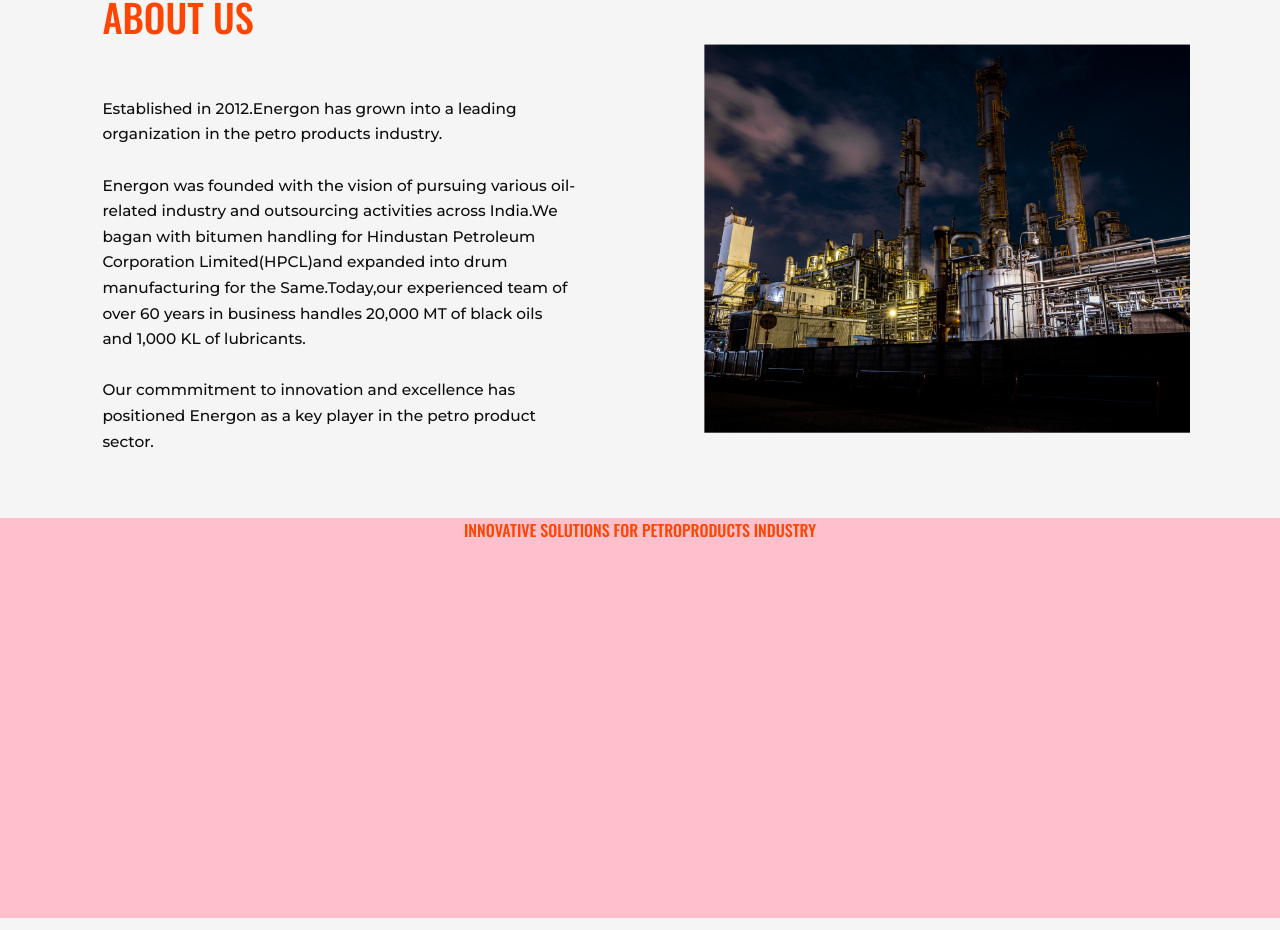
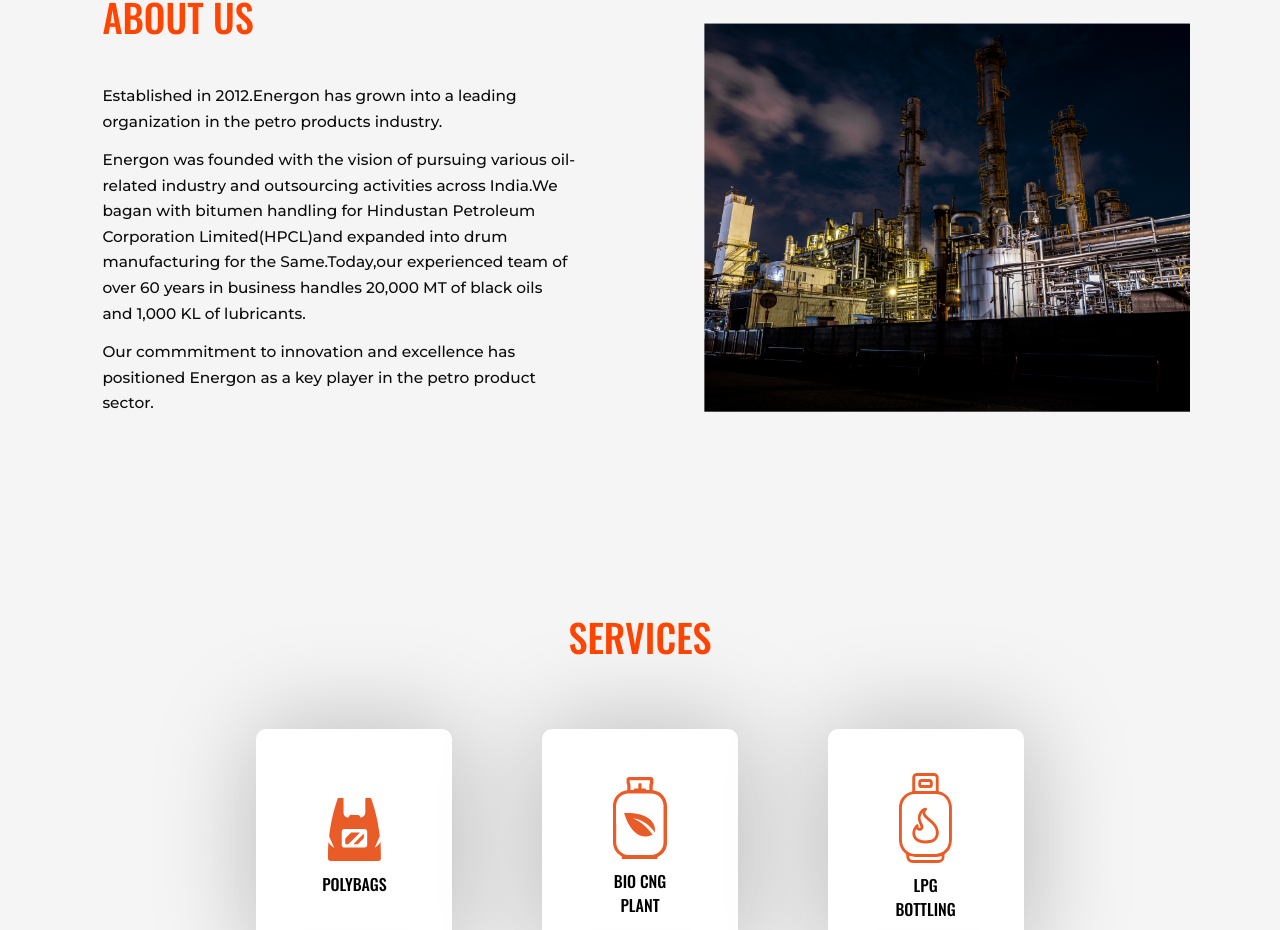
Before and after one commit to CapnxtGlobal/Energon-website.2.0, a React (Create React App) app: page / in a window 1280 px wide. Shown: the part 966-1896 px from the top of the page. Built offline with nearby package versions, Linux system fonts and the light colour scheme; a web font is replaced by a local one.

Commit message:
added alignment in home and about :

```diff
--- a/package.json
+++ b/package.json
@@ -11,6 +11,8 @@
     "react-router-dom": "^6.11.2",
     "react-scripts": "5.0.1",
     "sass": "^1.62.1",
+    "swiper": "^9.3.2",
+    "swiper.js": "^1.0.0",
     "web-vitals": "^2.1.4"
   },
   "scripts": {
--- a/src/Components/Pages/About-us/AboutUs.jsx
+++ b/src/Components/Pages/About-us/AboutUs.jsx
@@ -99,7 +99,7 @@ function AboutUs() {
             </div>
           </div>
           <div className='members'>
-            <div className='image'>
+            <div className='photo'>
               <img src={blackimage} alt='' />
             </div>
             <div className='Anand'>
@@ -117,7 +117,7 @@ function AboutUs() {
               <p>Kishore Chowdary,our co-founder and legal advisor,brings an exceptional legal mind and extensive entrepreneurial experience to the Energon team.A law graduate with a specialization in taxation and corporate laws,Kishore's expertise provides crucial guidance in navigating the complex legal landscape of the petroproduct industry.His profound understanding of the law coupled with his business accumen forms a solid foundation for our business practices,regulatory compliance,and corporate governance.</p>
               <p>In addition to his legal prowess,Kishore has made significant strides in the management of service and retail units.His successful involvement with several startups exhibits his ability to thrive in fast-paced,dynamic environments,traits that are invaluable to Energon's continuous growth and evolution.Kishore's robust legal background and entrepreneurial spirit not only add a unique dimension to our leadership but also contribute significantly to our strategic planning and risk management.</p>
             </div>
-            <div className='image'>
+            <div className='imag'>
               <img src={blackimage} alt='' />
             </div>
           </div>
--- a/src/Components/Pages/Home/Home.jsx
+++ b/src/Components/Pages/Home/Home.jsx
@@ -10,11 +10,13 @@ import Drums from "../../../Assets/icons/Packaging Drums.svg";
 import Liquid from "../../../Assets/icons/Liquid Terminal.svg";
 import Warehouse from "../../../Assets/icons/Warehouse & Ligistics.svg";
 import camera from "../../../Assets/Images/camera.png";
-//import arrow from "../../../Assets/Images/right-arrow.png";
 import "../Home/Home.scss";
 //import navbar from "../../Navbar/Navbar";
 import Navbar from "../../Navbar/Navbar";
 import Contact from "../Contact/Contact";
+
+
+
 //import Aos from "aos";
 //import "aos/dist/aos.css"
 //import Navbar from "../../components/navbar/Navbar";
@@ -33,18 +35,15 @@ function Home() {
           <div className="Us">
             <h1>ABOUT US</h1>
             <p>Established in 2012.Energon has grown into a leading organization in the petro products industry.</p>
-              <p>Energon was founded with the vision of pursuing various oil-related industry and outsourcing activities across India.We bagan with bitumen handling for Hindustan Petroleum Corporation Limited(HPCL)and expanded into drum<br />manufacturing for the Same.Today,our experienced team of over 60 years in business handles
+            <p>Energon was founded with the vision of pursuing various oil-related industry and outsourcing activities across India.We bagan with bitumen handling for Hindustan Petroleum Corporation Limited(HPCL)and expanded into drum<br />manufacturing for the Same.Today,our experienced team of over 60 years in business handles
               20,000 MT of black oils and 1,000 KL of lubricants.</p>
-              <p>Our commmitment to innovation and excellence has  positioned Energon as a key player in the petro product sector.</p>
+            <p>Our commmitment to innovation and excellence has  positioned Energon as a key player in the petro product sector.</p>
           </div>
           <div className="img">
             <img src={about} alt="" />
           </div>
         </div>
 
-        <div className="Innovative">
-          INNOVATIVE SOLUTIONS FOR PETROPRODUCTS INDUSTRY
-        </div>
         <section className="Services">
 
           <div className="heading">
@@ -74,7 +73,7 @@ function Home() {
               </div>
               <div className="row">
                 <img src={Liquid} alt="" />
-                <p className="Ser">LIQUID TERMINAL HANDLING</p>
+                <p className="Ser">LIQUID TERMINAL <br /> HANDLING</p>
               </div>
               <div className="row">
                 <img src={Warehouse} alt="" />
@@ -107,8 +106,10 @@ function Home() {
             <p>Lorem ipsum, dolor sit amet consectetur adipisicing elit. Expedita voluptatem molestiae nam accusamus, maxime dolorem in amet a, nemo similique dolores aut id hic iste vel. Dignissimos ab facilis reprehenderit!</p>
           </div>
           <div className="started">
-            <input type="text" required="required" placeholder="FirstName" />
-            <input type="text" required="required" placeholder="Email" />
+            <form id="form">
+              <input type="text" required="required" placeholder="FirstName" />
+              <input type="text" required="required" placeholder="Email" />
+            </form>
             <div className="arrow">
               <button type="get started">GET STARTED <span className="right">→</span></button>
 
@@ -116,7 +117,7 @@ function Home() {
 
           </div>
         </section>
-        <Contact/>
+        <Contact />
       </main>
     </>
   )
--- a/src/Components/Pages/Home/Home.scss
+++ b/src/Components/Pages/Home/Home.scss
@@ -1,3 +1,4 @@
+
 .Universal-Home {
     margin: 0 !important;
     padding: 0 !important;
@@ -77,9 +78,9 @@
     .About {
         display: flex;
         padding-top: 10vw;
-        padding-bottom: 5vw;
+        padding-bottom: 15vw;
         justify-content: space-between;
-        align-items: center;
+        align-items: end;
         font-family: 'Montserrat', sans-serif;
         background-color: whitesmoke;
        // background-color: rED;
@@ -87,10 +88,10 @@
         p {
             font-family:'Montserrat', sans-serif;
             font-size: 1.2vw;
-            line-height: 2vw;
+            line-height:2vw;
             color:rgb(13, 13, 13);
             padding-left: 8vw;
-            padding-top: 2vw;
+            padding-top: 1vw;
             width: 37vw;
         }
 
@@ -105,8 +106,8 @@
         img {
             width: 38vw;
             //height: 65%;
-            padding-bottom: vw;
-            padding-top: 5vw;
+            padding-bottom: -15vw;
+            padding-top: vw;
             padding-left: 1vw;
             padding-right: 7vw;
         }
@@ -114,10 +115,10 @@
 
 
     .Innovative {
-        width: 100vw;
-        height: 50vh;
+        //width: 100vw;
+        //height: 50vh;
         color: orangered;
-        background-color: pink;
+        //background-color: pink;
         text-align: center;
         font-family: 'Oswald', sans-serif;
     }
@@ -125,6 +126,7 @@
     .Services {
         display: flex;
         justify-content: center;
+        padding-top: 0vw;
         align-items: center;
         text-align: center;
         flex-direction: column;
@@ -152,7 +154,7 @@
             align-items: center;
             text-align: left;
             margin: 4vw 0vw;
-            column-gap: 4rem;
+            // column-gap: 4rem;
             //background-color: #ffffff;
             //border: 1px solid rgb(251, 248, 248);
         }
@@ -162,20 +164,27 @@
             justify-content: center;
             text-align: center;
             flex-direction: column;
-            width: 10vw;
-            height: 18vh;
+            width: 15vw;
+            height: 15vh;
             background-color: #ffffff;
-            border-radius: 5px;
+            border-radius: 10px;
             border: 2px solid #ffffff;
             box-shadow: 2px 2px 100px 2px rgba(0, 0,0,0.25);
-            margin: 1vw 0vw;
-            padding: 4vw;
-            row-gap: 0.5rem;
+            margin: 1vw 3.5vw;
+            padding: 4vw 0vw;
+            // row-gap: 0.5rem;
+
 
             img {
-                width: 5vw;
-                margin-left: 2vw;
+                width: 4.2vw;
+                // margin-left: 3vw;
+                margin: 0vw auto;
+                padding: 0.8vw 0vw;
+                transition: transform 0.2s ease;
             }
+            img:hover{
+                transform: scale(1.1);
+               }
 
         }
 
@@ -183,7 +192,10 @@
             font-size: 1.25vw;
             font-weight: 500;
             text-align: center;
+            // background-color:  red;
+            width: 100%;
             font-family: 'Oswald', sans-serif;
+            align-items: center;
         }
     }
 
@@ -311,6 +323,7 @@
 
         .arrow button {
             color: black;
+            cursor: pointer;
             border-radius: 5vw;
             width: 10vw;
             height: 5vh;
```
Also changed, not shown: src/Components/Pages/About-us/About-us.scss (+55 -22 lines), 2 other files (tests, documents, lock files or other folders).
